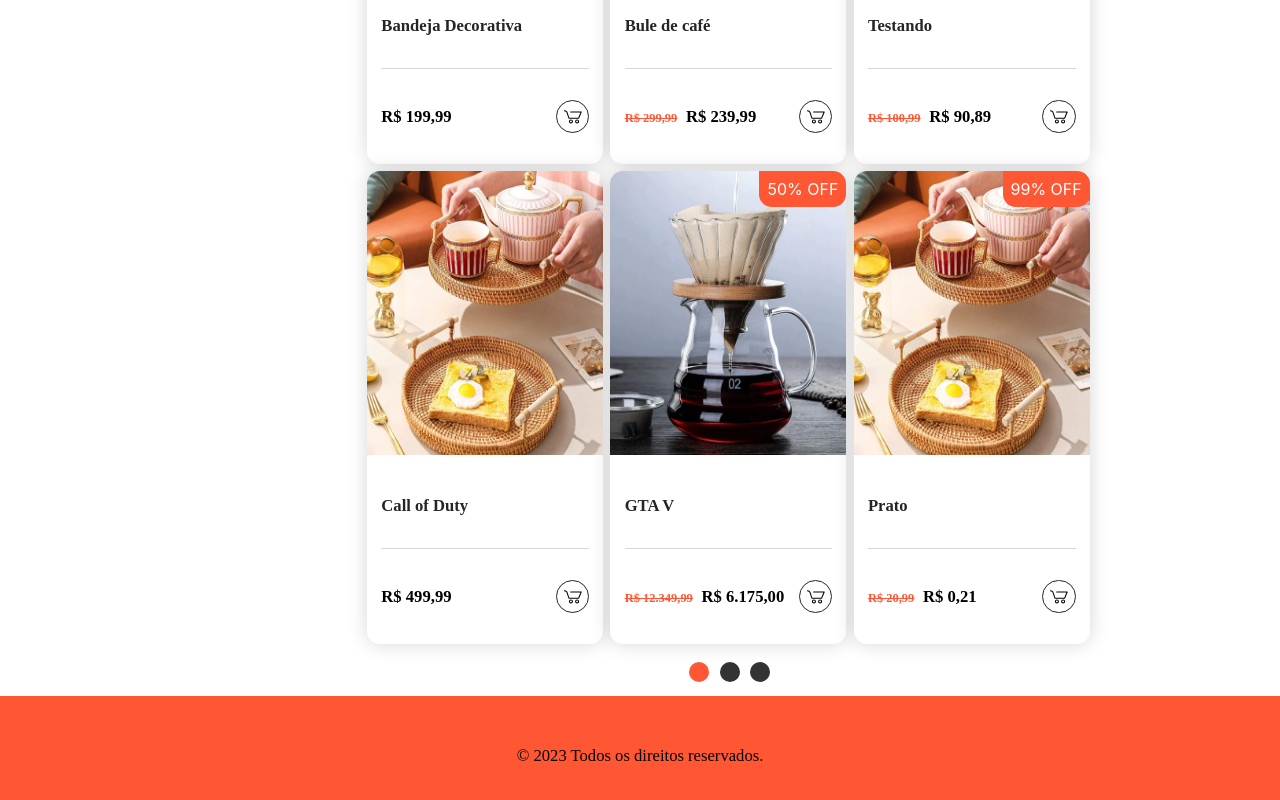
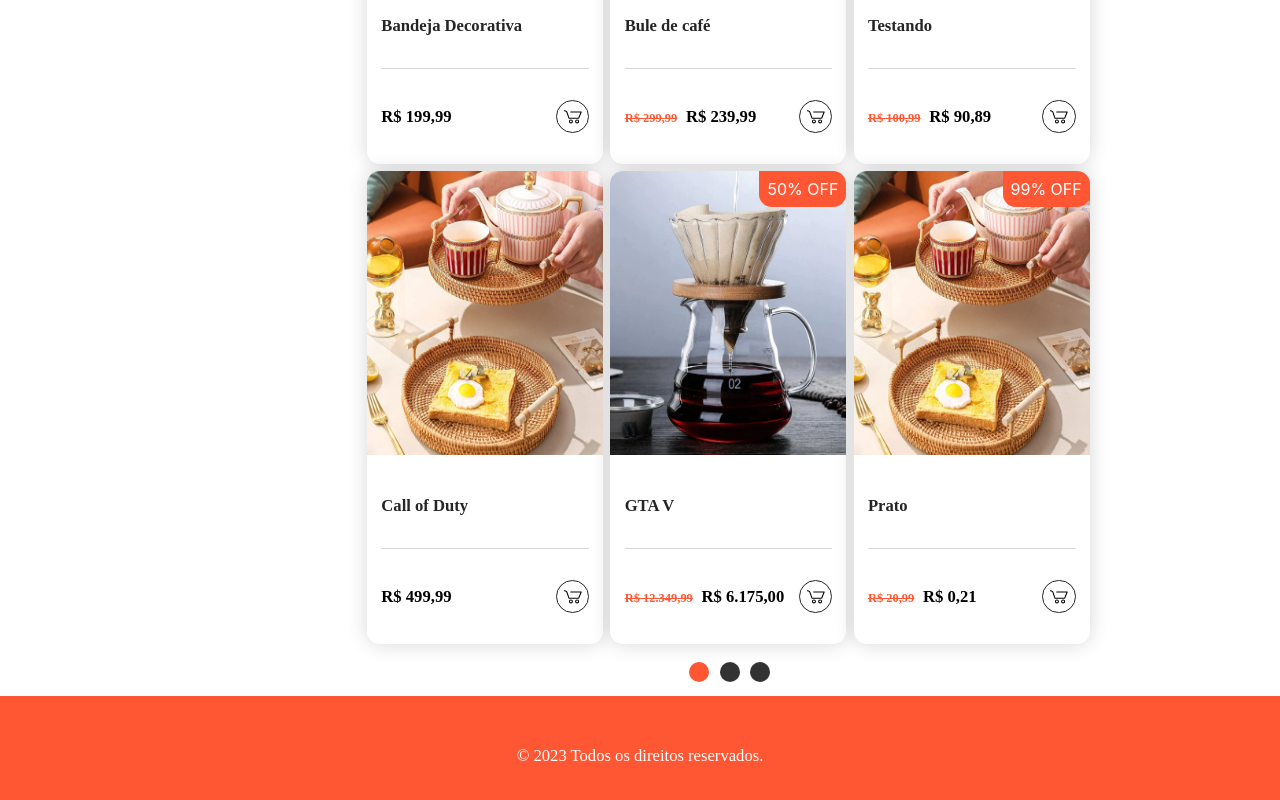
Before and after one commit to zzzBECK/site-vendas, a React (Create React App) app: page / in a window 1280 px wide. Shown: the part 594-1394 px from the top of the page. Built offline with nearby package versions, Linux system fonts and the light colour scheme.

Commit message:
changed font color

```diff
--- a/src/pages/Home/styles.ts
+++ b/src/pages/Home/styles.ts
@@ -63,7 +63,8 @@ export const FooterContainer = styled.footer`
   align-items: center;
   font-family: Montserrat;
   font-size: calc(0.8vw + 0.8vh);
-  color: black;
+  font-weight: 100;
+  color: white;
 `;
 
 export const Pagination = styled.div`
```
